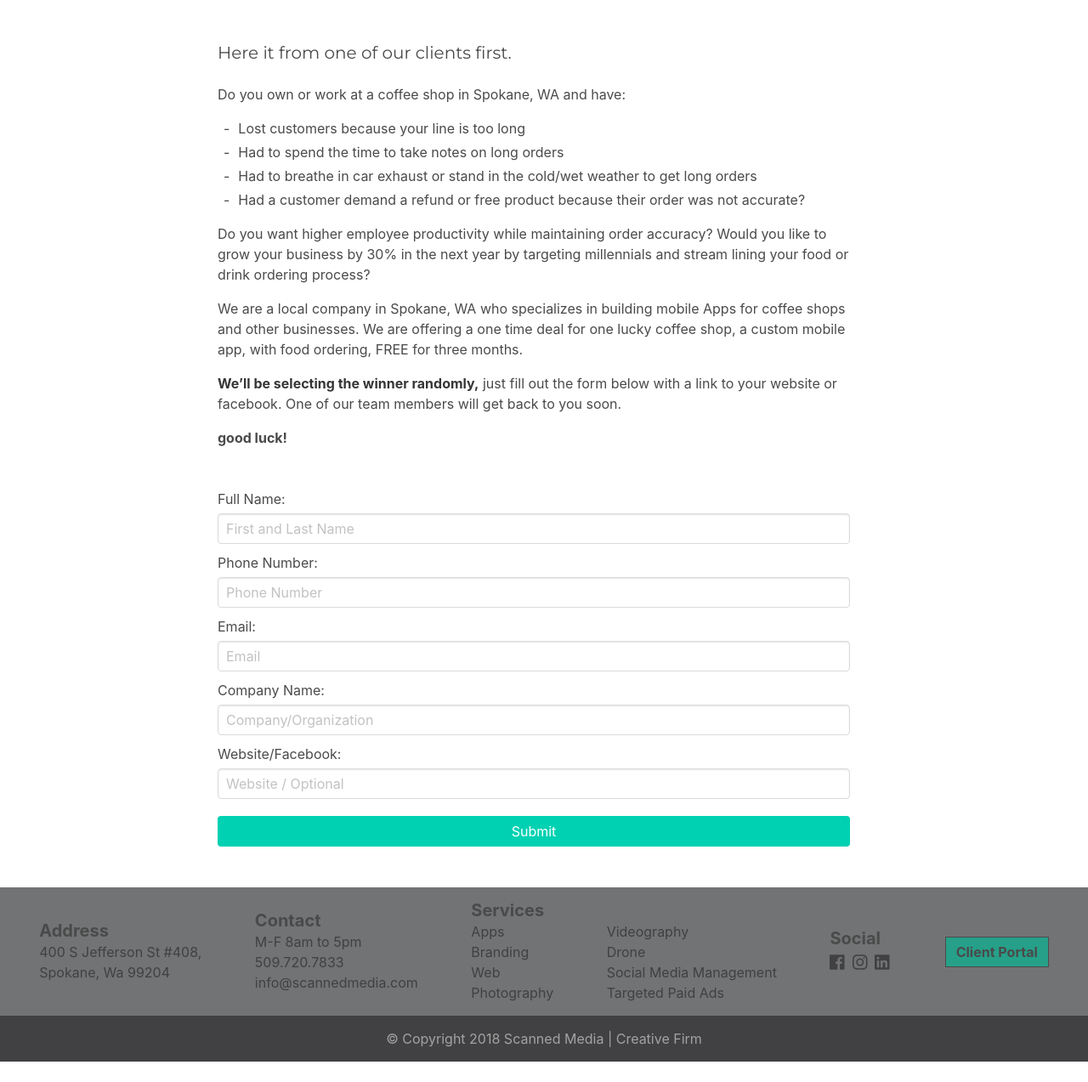
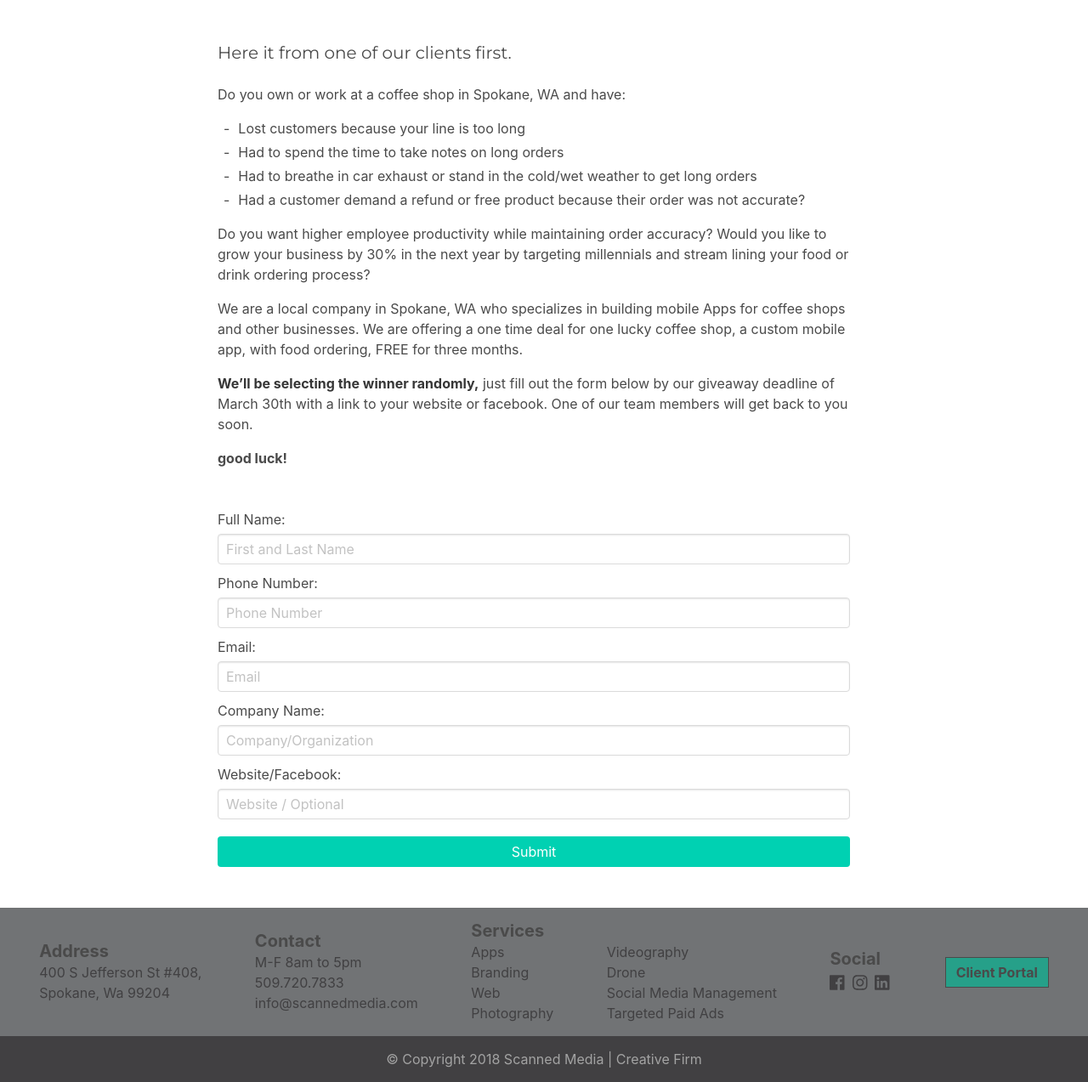
Before and after one commit to scannedmedia/scannedmedia, a Jekyll site: the page built from free-mobile-app.markdown, in a window 1280 px wide, cut to the strip 1130-2403 px from the top of the page. Shown: the whole strip at 85% size. Built offline with Jekyll 4.4.1, drawn with Linux system fonts in a browser that asks for light colours; nearby versions of some CDN libraries; before the commit the page ends 2379 px from its top, so only the background shows below that.

```diff
--- a/_layouts/freeapp.html
+++ b/_layouts/freeapp.html
@@ -48,7 +48,7 @@
                   businesses. We are offering a one time deal for one lucky coffee shop, a custom mobile app, with food
                   ordering, FREE for three months.</p>
 
-                <p><strong>We’ll be selecting the winner randomly,</strong> just fill out the form below with a link to your website or
+                <p><strong>We’ll be selecting the winner randomly,</strong> just fill out the form below by our giveaway deadline of March 30th with a link to your website or
                   facebook. One of our team members will get back to you soon.</p>
                 <p class="has-text-weight-bold">good luck!</p>
               </div>
--- a/_sass/free-app.scss
+++ b/_sass/free-app.scss
@@ -10,6 +10,6 @@
   margin-right: 10px;
 }
 #free-app form input{
-  margin-top: 5px;
-  margin-bottom: 10px;
+  margin-top: 5px !important;
+  margin-bottom: 10px !important;
 }
```
